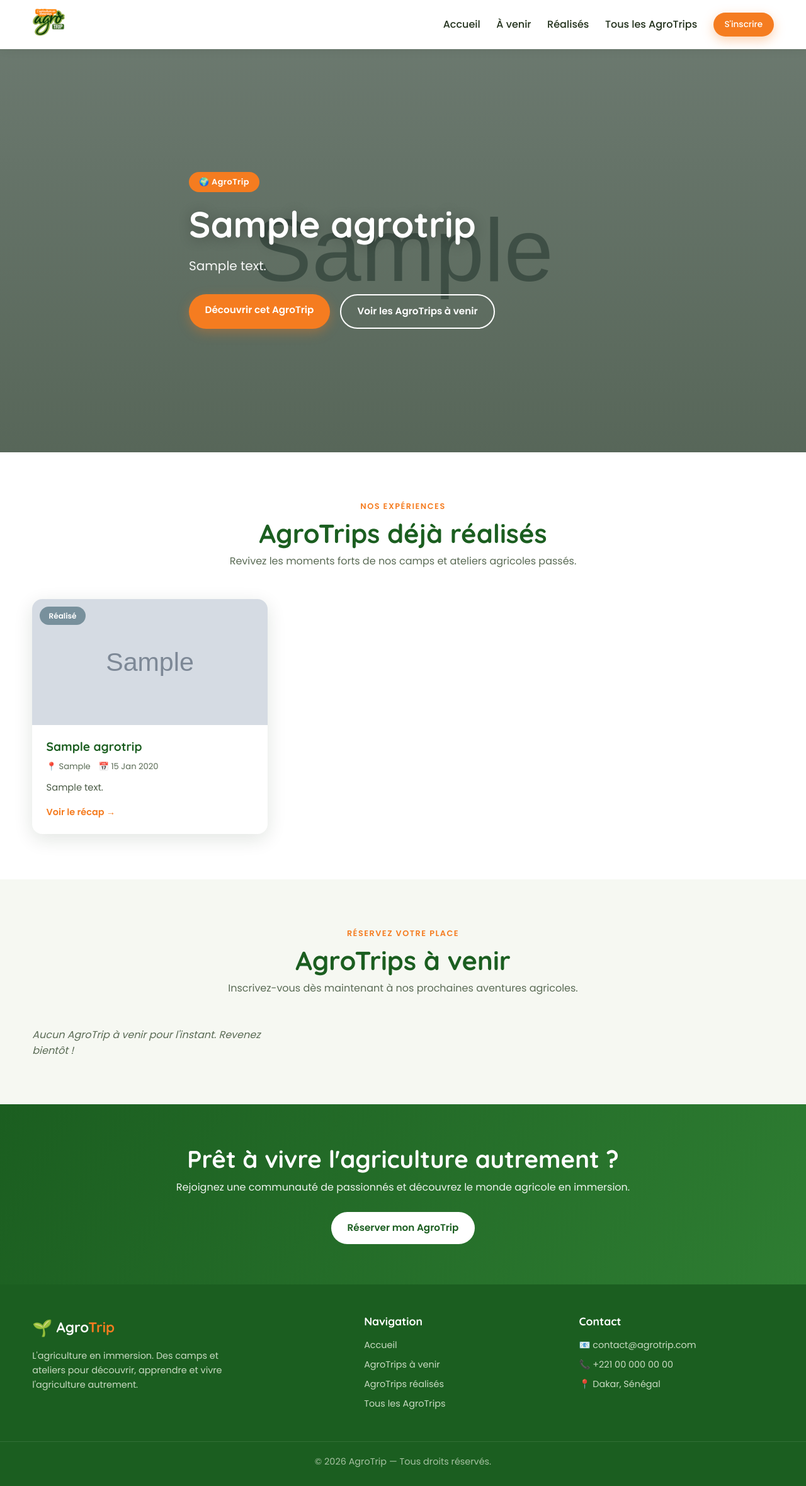
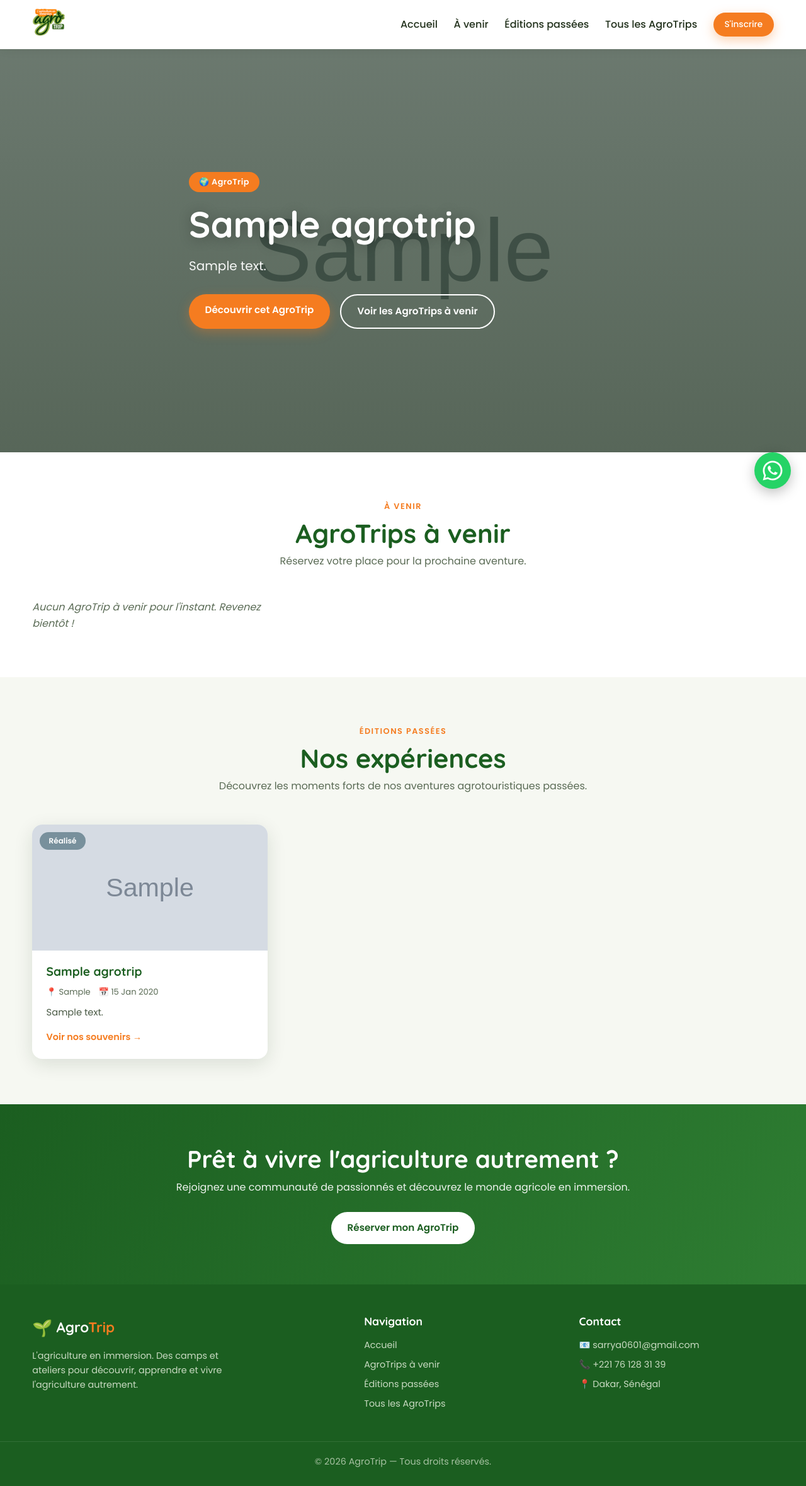
Before and after one commit to pds98/agrotrip, a Django app: page / in a window 1280 px wide. Shown: the whole page at 63% size. Run offline with Django 4.2, Linux system fonts and the light colour scheme; tables that the repository leaves empty hold one stand-in row (values such as "Sample post"); grey boxes marked "Sample" are stand-in pictures.

Commit message:
Add files via upload
v3

```diff
--- a/static/css/style.css
+++ b/static/css/style.css
@@ -176,6 +176,14 @@ h1,h2,h3,h4{font-family:'Quicksand','Poppins',sans-serif;line-height:1.2;}
 .activites li{padding-left:2rem;position:relative;color:#3c4a37;}
 .activites li::before{content:"🌿";position:absolute;left:0;}
 
+/* ---- Programme par jour (Vendredi / Samedi / Dimanche) ---- */
+.programme{display:grid;grid-template-columns:repeat(auto-fit,minmax(180px,1fr));gap:1rem;}
+.programme-jour{background:var(--creme);border-radius:14px;border-top:4px solid var(--vert-clair);overflow:hidden;}
+.programme-titre{background:var(--vert);color:#fff;font-weight:700;text-align:center;padding:.7rem;font-family:'Quicksand';}
+.programme-jour ul{list-style:none;padding:1rem;display:grid;gap:.6rem;}
+.programme-jour li{padding-left:1.4rem;position:relative;color:#3c4a37;font-size:.92rem;}
+.programme-jour li::before{content:"•";position:absolute;left:.3rem;color:var(--orange);font-weight:700;}
+
 .galerie{display:grid;grid-template-columns:repeat(auto-fill,minmax(150px,1fr));gap:.8rem;}
 .galerie-item{height:140px;background-size:cover;background-position:center;border-radius:12px;transition:var(--transition);cursor:pointer;}
 .galerie-item:hover{transform:scale(1.04);}
@@ -228,6 +236,23 @@ h1,h2,h3,h4{font-family:'Quicksand','Poppins',sans-serif;line-height:1.2;}
 .site-footer a:hover{color:var(--orange-clair);opacity:1;}
 .footer-bottom{border-top:1px solid rgba(255,255,255,.12);padding:1.2rem 0;text-align:center;font-size:.85rem;opacity:.8;}
 
+/* ----------------------- BOUTON WHATSAPP FLOTTANT ----------------------- */
+.whatsapp-float{
+  position:fixed;bottom:24px;right:24px;z-index:200;
+  width:58px;height:58px;border-radius:50%;
+  background:#25D366;color:#fff;
+  display:flex;align-items:center;justify-content:center;
+  box-shadow:0 6px 20px rgba(0,0,0,.25);
+  transition:var(--transition);
+  animation:wa-pulse 2.2s infinite;
+}
+.whatsapp-float:hover{background:#1ebe57;transform:scale(1.08);}
+@keyframes wa-pulse{
+  0%{box-shadow:0 6px 20px rgba(0,0,0,.25),0 0 0 0 rgba(37,211,102,.5);}
+  70%{box-shadow:0 6px 20px rgba(0,0,0,.25),0 0 0 16px rgba(37,211,102,0);}
+  100%{box-shadow:0 6px 20px rgba(0,0,0,.25),0 0 0 0 rgba(37,211,102,0);}
+}
+
 /* ----------------------- RESPONSIVE ----------------------- */
 @media (max-width:900px){
   .detail-layout{grid-template-columns:1fr;}
--- a/templates/base.html
+++ b/templates/base.html
@@ -25,7 +25,7 @@
         <nav class="main-nav" id="main-nav">
             <a href="{% url 'trips:home' %}">Accueil</a>
             <a href="{% url 'trips:home' %}#a-venir">À venir</a>
-            <a href="{% url 'trips:home' %}#passes">Réalisés</a>
+            <a href="{% url 'trips:home' %}#passes">Éditions passées</a>
             <a href="{% url 'trips:liste' %}">Tous les AgroTrips</a>
             <a href="{% url 'trips:home' %}#a-venir" class="btn btn-primary btn-sm">S'inscrire</a>
         </nav>
@@ -59,13 +59,13 @@
             <h4>Navigation</h4>
             <a href="{% url 'trips:home' %}">Accueil</a>
             <a href="{% url 'trips:home' %}#a-venir">AgroTrips à venir</a>
-            <a href="{% url 'trips:home' %}#passes">AgroTrips réalisés</a>
+            <a href="{% url 'trips:home' %}#passes">Éditions passées</a>
             <a href="{% url 'trips:liste' %}">Tous les AgroTrips</a>
         </div>
         <div>
             <h4>Contact</h4>
-            <p>📧 contact@agrotrip.com</p>
-            <p>📞 +221 00 000 00 00</p>
+            <p>📧 sarrya0601@gmail.com</p>
+            <p>📞 +221 76 128 31 39</p>
             <p>📍 Dakar, Sénégal</p>
         </div>
     </div>
@@ -74,6 +74,14 @@
     </div>
 </footer>
 
+{# ===== Bouton WhatsApp flottant (en bas à droite) ===== #}
+<a href="https://wa.me/221761283139?text=Bonjour%20AgroTrip%2C%20je%20souhaite%20avoir%20des%20informations"
+   class="whatsapp-float" target="_blank" rel="noopener" aria-label="Nous écrire sur WhatsApp">
+    <svg viewBox="0 0 32 32" width="32" height="32" fill="currentColor" aria-hidden="true">
+        <path d="M16 .5C7.4.5.5 7.4.5 16c0 2.8.7 5.4 2 7.8L.5 31.5l7.9-2c2.3 1.2 4.9 1.9 7.6 1.9 8.6 0 15.5-6.9 15.5-15.5S24.6.5 16 .5zm0 28.2c-2.4 0-4.7-.6-6.7-1.8l-.5-.3-4.7 1.2 1.3-4.6-.3-.5C3.9 20.8 3.3 18.4 3.3 16 3.3 9 9 3.3 16 3.3S28.7 9 28.7 16 23 28.7 16 28.7zm7.2-9.5c-.4-.2-2.3-1.1-2.7-1.3-.4-.1-.6-.2-.9.2-.3.4-1 1.3-1.2 1.5-.2.2-.4.3-.8.1-.4-.2-1.6-.6-3.1-1.9-1.1-1-1.9-2.3-2.1-2.7-.2-.4 0-.6.2-.8.2-.2.4-.4.5-.7.2-.2.2-.4.4-.7.1-.3.1-.5 0-.7-.1-.2-.9-2.2-1.3-3-.3-.8-.7-.7-.9-.7h-.8c-.3 0-.7.1-1 .5-.4.4-1.3 1.3-1.3 3.1s1.4 3.6 1.5 3.9c.2.3 2.7 4.1 6.5 5.8.9.4 1.6.6 2.2.8.9.3 1.7.2 2.4.1.7-.1 2.3-.9 2.6-1.9.3-.9.3-1.7.2-1.9-.1-.1-.3-.2-.7-.4z"/>
+    </svg>
+</a>
+
 <script src="{% static 'js/main.js' %}"></script>
 {% block scripts %}{% endblock %}
 </body>
--- a/templates/trips/home.html
+++ b/templates/trips/home.html
@@ -43,45 +43,13 @@
     {% endif %}
 </section>
 
-{# ===================== AGROTRIPS RÉALISÉS ====================== #}
-<section class="section" id="passes">
+{# ===================== AGROTRIPS À VENIR (EN HAUT) ====================== #}
+<section class="section" id="a-venir">
     <div class="container">
         <div class="section-head">
-            <span class="eyebrow">Nos expériences</span>
-            <h2>AgroTrips déjà réalisés</h2>
-            <p>Revivez les moments forts de nos camps et ateliers agricoles passés.</p>
-        </div>
-
-        <div class="cards-grid">
-            {% for trip in agrotrips_passes %}
-            <a href="{{ trip.get_absolute_url }}" class="card">
-                <div class="card-img" style="background-image:url('{{ trip.cover }}');">
-                    <span class="card-tag tag-past">Réalisé</span>
-                </div>
-                <div class="card-body">
-                    <h3>{{ trip.titre }}</h3>
-                    <div class="card-meta">
-                        <span>📍 {{ trip.lieu }}</span>
-                        <span>📅 {{ trip.date_debut|date:"d M Y" }}</span>
-                    </div>
-                    <p>{{ trip.description_courte }}</p>
-                    <span class="card-link">Voir le récap →</span>
-                </div>
-            </a>
-            {% empty %}
-            <p class="empty">Aucun AgroTrip réalisé pour le moment.</p>
-            {% endfor %}
-        </div>
-    </div>
-</section>
-
-{# ===================== AGROTRIPS À VENIR ====================== #}
-<section class="section section-alt" id="a-venir">
-    <div class="container">
-        <div class="section-head">
-            <span class="eyebrow">Réservez votre place</span>
+            <span class="eyebrow">À venir</span>
             <h2>AgroTrips à venir</h2>
-            <p>Inscrivez-vous dès maintenant à nos prochaines aventures agricoles.</p>
+            <p>Réservez votre place pour la prochaine aventure.</p>
         </div>
 
         <div class="cards-grid">
@@ -120,6 +88,38 @@
     </div>
 </section>
 
+{# ===================== NOS EXPÉRIENCES (RÉALISÉS) ====================== #}
+<section class="section section-alt" id="passes">
+    <div class="container">
+        <div class="section-head">
+            <span class="eyebrow">Éditions passées</span>
+            <h2>Nos expériences</h2>
+            <p>Découvrez les moments forts de nos aventures agrotouristiques passées.</p>
+        </div>
+
+        <div class="cards-grid">
+            {% for trip in agrotrips_passes %}
+            <a href="{{ trip.get_absolute_url }}" class="card">
+                <div class="card-img" style="background-image:url('{{ trip.cover }}');">
+                    <span class="card-tag tag-past">Réalisé</span>
+                </div>
+                <div class="card-body">
+                    <h3>{{ trip.titre }}</h3>
+                    <div class="card-meta">
+                        <span>📍 {{ trip.lieu }}</span>
+                        <span>📅 {{ trip.date_debut|date:"d M Y" }}</span>
+                    </div>
+                    <p>{{ trip.description_courte }}</p>
+                    <span class="card-link">Voir nos souvenirs →</span>
+                </div>
+            </a>
+            {% empty %}
+            <p class="empty">Aucun AgroTrip réalisé pour le moment.</p>
+            {% endfor %}
+        </div>
+    </div>
+</section>
+
 {# ========================== CTA FINAL ========================= #}
 <section class="cta-band">
     <div class="container">
--- a/trips/models.py
+++ b/trips/models.py
@@ -120,6 +120,37 @@ class AgroTrip(models.Model):
         return [a.strip() for a in self.activites.splitlines() if a.strip()]
 
     @property
+    def programme(self):
+        """
+        Programme par jour, pour les AgroTrips sur plusieurs jours.
+
+        Si Yacine écrit les activités en préfixant chaque ligne par un jour
+        suivi de « : », par exemple :
+
+            Vendredi: Départ, AgroTalks, Visite de ferme
+            Samedi: Atelier pratique, Récolte
+            Dimanche: Bilan, Retour
+
+        alors le site affiche un tableau en colonnes (un jour par colonne).
+        Sinon, retourne None et les activités s'affichent en simple liste.
+        """
+        jours_connus = (
+            "lundi", "mardi", "mercredi", "jeudi",
+            "vendredi", "samedi", "dimanche",
+        )
+        programme = []
+        for ligne in self.activites.splitlines():
+            ligne = ligne.strip()
+            if not ligne or ":" not in ligne:
+                continue
+            titre, reste = ligne.split(":", 1)
+            if titre.strip().lower() not in jours_connus:
+                return None  # format non reconnu -> liste simple
+            activites = [a.strip() for a in reste.split(",") if a.strip()]
+            programme.append({"jour": titre.strip(), "activites": activites})
+        return programme or None
+
+    @property
     def places_restantes(self):
         prises = sum(
             r.nombre_places
```
Also changed, not shown: templates/trips/agrotrip_detail.html (+16 -4 lines).
